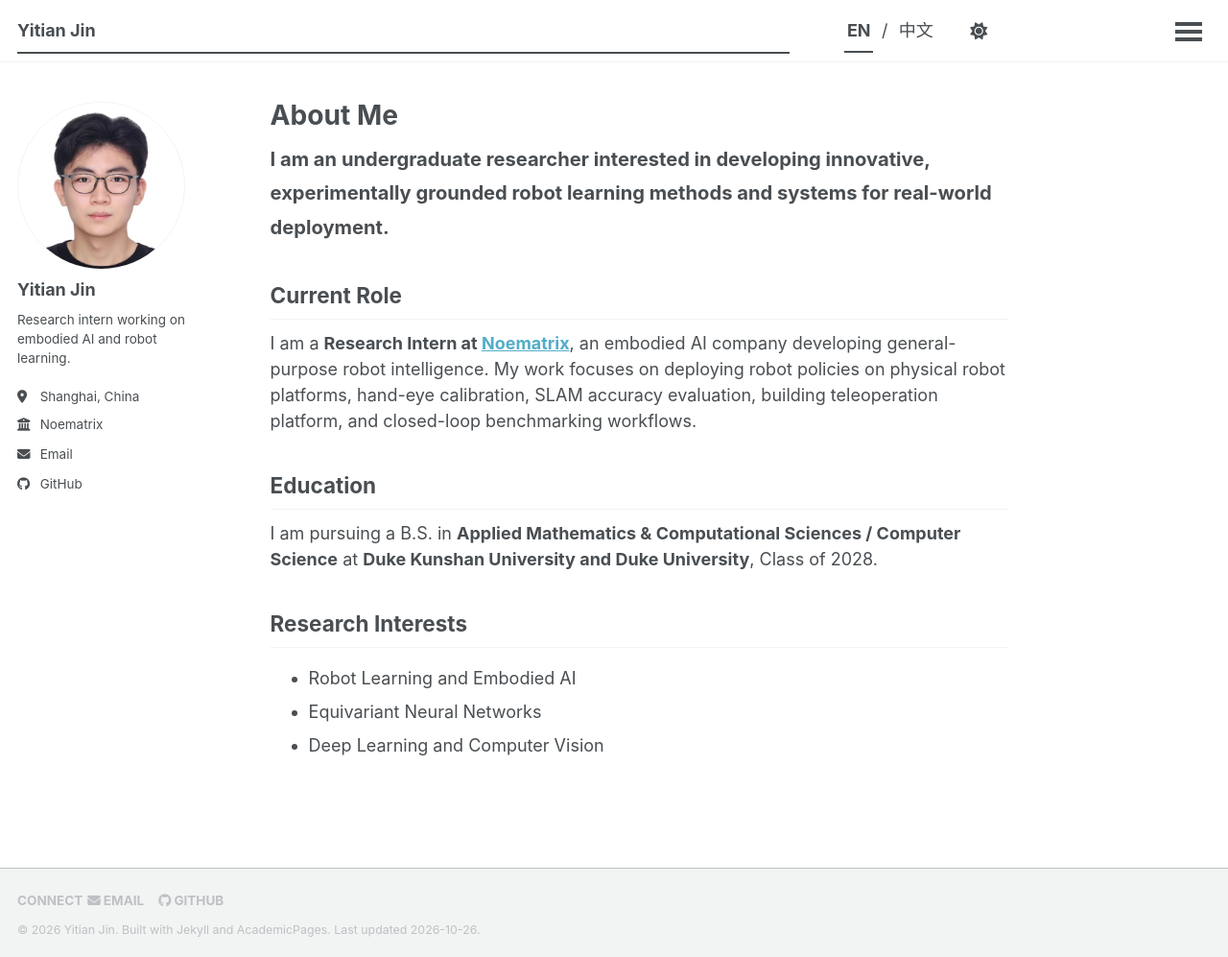
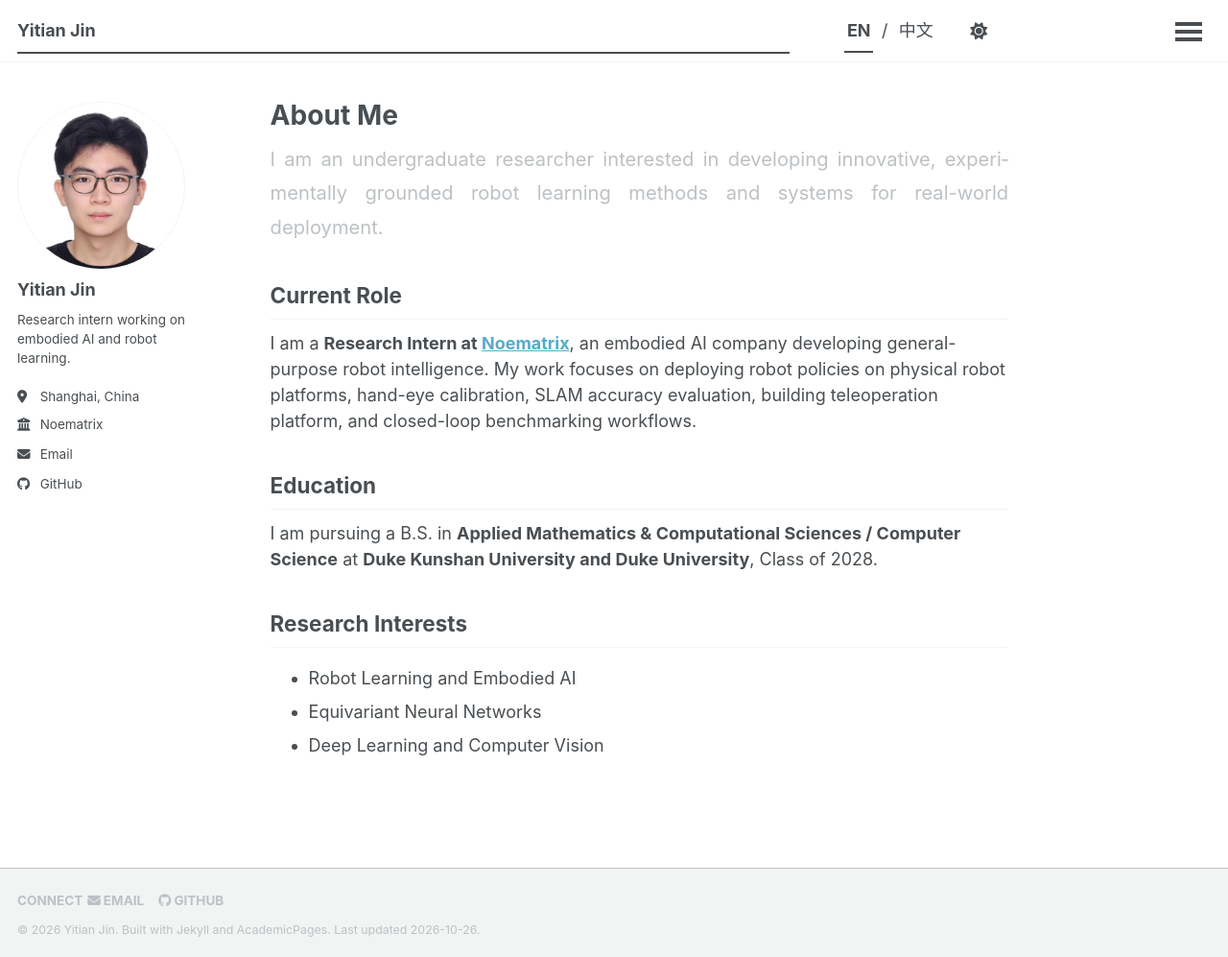
Before and after one commit to yj244-jyt/yj244-jyt.github.io, a Jekyll site: the page built from _pages/about.md, in a window 1280 px wide and 997 px high. Shown: the whole window at 96% size. Built offline with Jekyll 4.4.1, drawn with Linux system fonts in a browser that asks for light colours; a script that is not in the unit is left out.

Commit message:
Restore subtle justified homepage intro

```diff
--- a/_pages/about.md
+++ b/_pages/about.md
@@ -9,7 +9,7 @@ redirect_from:
   - /about.html
 ---
 
-<p class="home-lead"><strong>I am an undergraduate researcher interested in developing innovative, experimentally grounded robot learning methods and systems for real-world deployment.</strong></p>
+<p class="home-lead home-lead--justified">I am an undergraduate researcher interested in developing innovative, experimentally grounded robot learning methods and systems for real-world deployment.</p>
 
 ## Current Role
 
--- a/assets/css/main.scss
+++ b/assets/css/main.scss
@@ -103,9 +103,10 @@
   line-height: 1.75;
 }
 
-.home-lead strong {
-  color: var(--global-text-color);
-  font-weight: 700;
+.home-lead--justified {
+  text-align: justify;
+  text-justify: inter-word;
+  hyphens: auto;
 }
 
 .page__content h2 {
```
